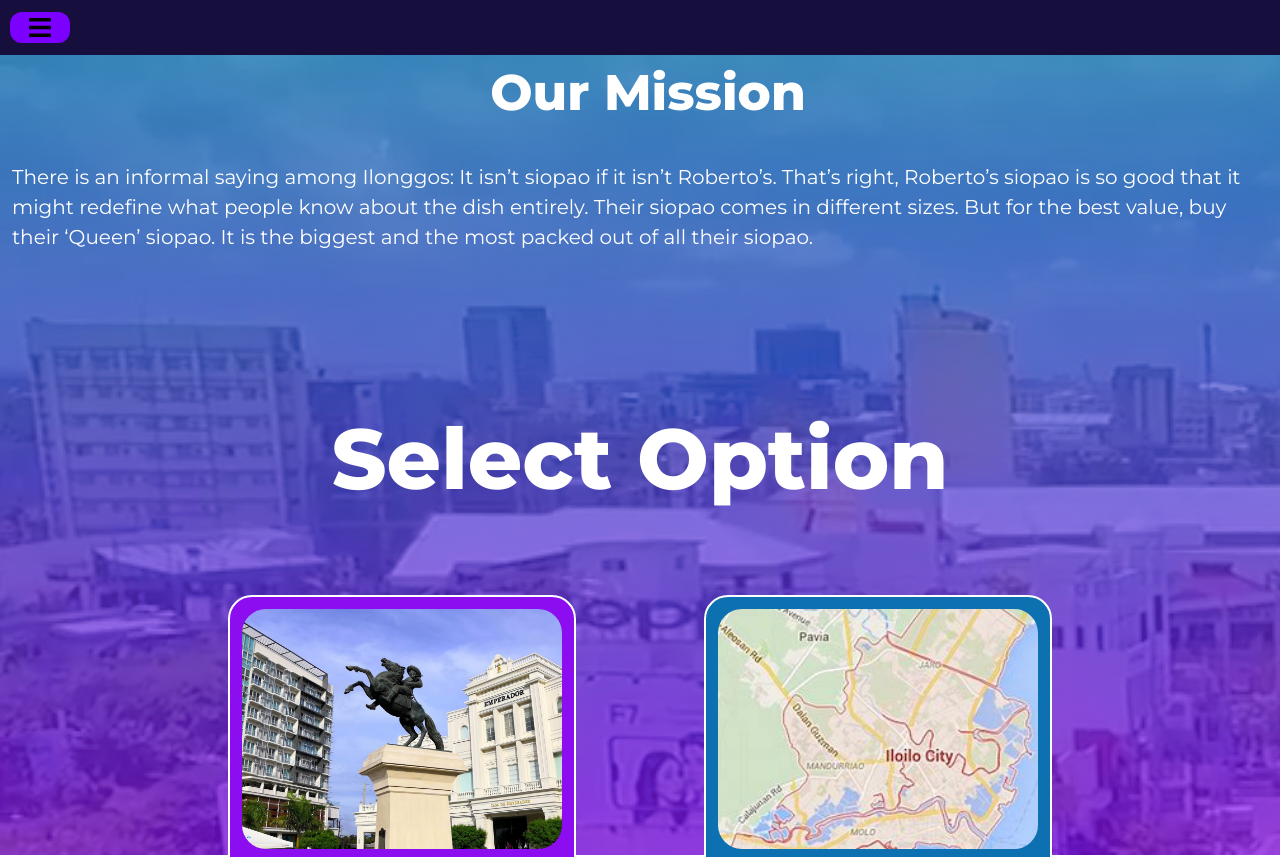
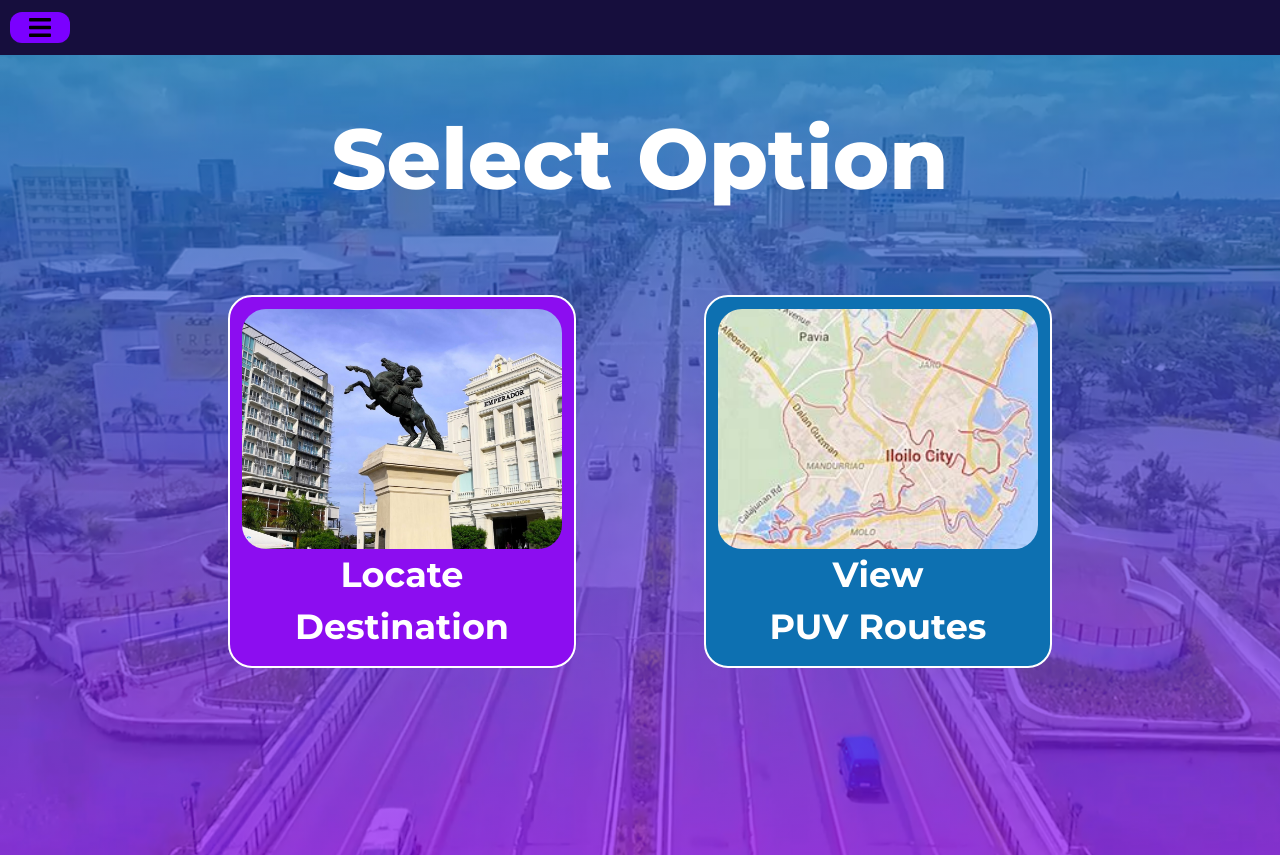
Before and after one commit to KristianLyle/Magsasakay, a React (Create React App) app in the folder magsasakay/: page /routes in a window 1280 px wide. Shown: the top 857 px of the page. Built offline with nearby package versions, Linux system fonts and the light colour scheme.

Commit message:
Update options.js

```diff
--- a/magsasakay/src/options.js
+++ b/magsasakay/src/options.js
@@ -19,25 +19,12 @@ const Options = () => {
           <Route exact path="/" />
         </Switch>
       </Router>
-      <div style={backgroundStyle} className="bg-full">
+      <div
+        style={backgroundStyle}
+        className="bg-cover bg-no-repeat bg-center bg-fixed min-h-screen"
+      >
         <div className="mx-auto h-screen ">
           <div className="">
-            <div className=" text-white font-Montserrat bg-cover min-w-screen h-[300px] mt-0">
-              <h1 className="  mt-0 pl-4 text-center font-extrabold text-[50px]">
-                Our Mission
-              </h1>{" "}
-              <br />
-              <div className="box-container p-2 text-left font-semibold text-[20px] overflow-y-auto whitespace-normal">
-                <p className="font-normal mx-[4px] max-h-[125px] ">
-                  There is an informal saying among Ilonggos: It isn’t siopao if
-                  it isn’t Roberto’s. That’s right, Roberto’s siopao is so good
-                  that it might redefine what people know about the dish
-                  entirely. Their siopao comes in different sizes. But for the
-                  best value, buy their ‘Queen’ siopao. It is the biggest and
-                  the most packed out of all their siopao.
-                </p>
-              </div>
-            </div>
             <br />
             <h1 className="text-white font-Montserrat mt-4 font-extrabold text-[85px] text-center">
               Select Option
```
